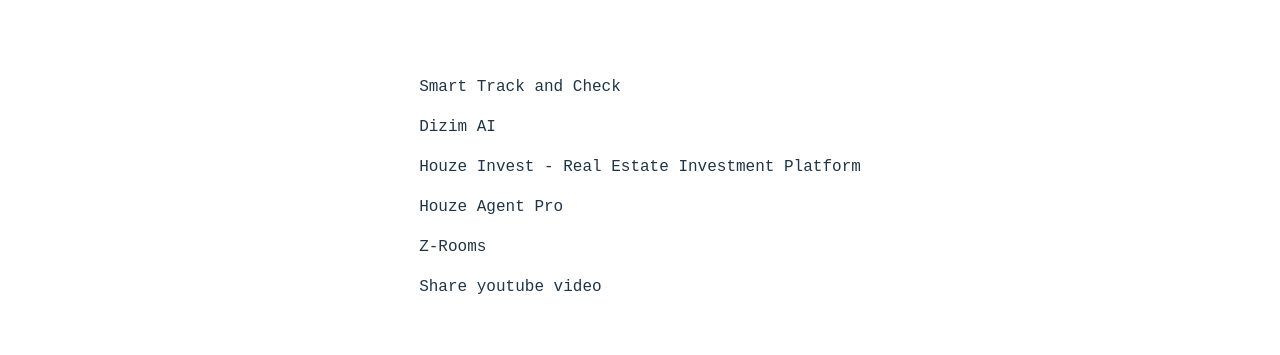
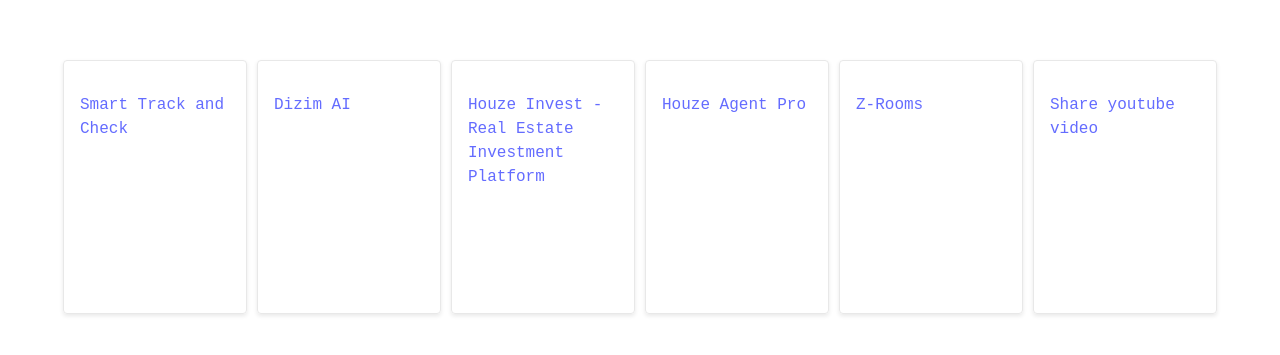
Before and after one commit to sr-albert/albert, a React (Vite) app: page /mine in a window 1280 px wide. Shown: the part 213-568 px from the top of the page. Built offline with nearby package versions, Linux system fonts and the light colour scheme; no server answers.

Commit message:
feat: coding project page

```diff
--- a/src/pages/Project/Project.scss
+++ b/src/pages/Project/Project.scss
@@ -1,2 +1,20 @@
+@import "../../styles/variables.scss";
+
+.project-card {
+  border: 1px solid #e8e8e8;
+  border-radius: 4px;
+  padding: 16px;
+  box-shadow: 0 2px 4px rgba(0, 0, 0, 0.09);
+  cursor: pointer;
+  width: 150px;
+  height: 220px;
+
+  &:hover {
+    border: 1px solid $main-color;
+    box-shadow: 0 2px 8px rgba(0, 0, 0, 0.09);
+  }
+}
 .project-list-wrapper {
+  display: flex;
+  gap: 10px;
 }
--- a/src/pages/Project/Project.tsx
+++ b/src/pages/Project/Project.tsx
@@ -1,11 +1,12 @@
 import { projects } from "@/mocks/project.data.mock";
 import { IProject } from "@/types/project";
+import { NavLink } from "react-router-dom";
 import "./Project.scss";
 
 export default function ProjectPage() {
   return (
     <div className="project-wrapper">
-      <ProjectList />
+      <ProjectList />{" "}
     </div>
   );
 }
@@ -49,8 +50,8 @@ function ProjectList() {
 
 function ProjectCardView({ id, name }: IProject) {
   return (
-    <div className="project-card">
+    <NavLink to={`/mine/${id}`} className="project-card">
       <p>{name}</p>
-    </div>
+    </NavLink>
   );
 }
--- a/src/routes/app.route.tsx
+++ b/src/routes/app.route.tsx
@@ -1,5 +1,6 @@
 import { App } from "@/app";
 import { Home, Project } from "@/pages";
+import { ErrorView } from "@/views";
 import NotFound from "@/views/NotFound/NotFound";
 import { createBrowserRouter } from "react-router-dom";
 
@@ -27,10 +28,18 @@ const appRoute = createBrowserRouter([
   {
     path: "/mine",
     element: <Project />,
+    errorElement: <ErrorView />,
+    children: [
+      {
+        path: "mine/:projectId",
+        element: <Project />,
+      },
+    ],
   },
   {
     path: "*",
     element: <NotFound />,
+    errorElement: <ErrorView />,
   },
 ]);
 
--- /dev/null
+++ b/src/views/ErrorView/ErrorView.tsx
@@ -0,0 +1,8 @@
+export default function ErrorView() {
+  return (
+    <div id="error-page">
+      <h1>Oops!</h1>
+      <p>Sorry, an unexpected error has occurred.</p>
+    </div>
+  );
+}
--- /dev/null
+++ b/src/views/ErrorView/index.tsx
@@ -0,0 +1,3 @@
+import ErrorView from "./ErrorView";
+
+export default ErrorView;
--- /dev/null
+++ b/src/views/ProjectDetailView/index.tsx
@@ -0,0 +1,3 @@
+import ProjectDetailView from "./ProjectDetailView";
+
+export default ProjectDetailView;
--- a/src/views/index.tsx
+++ b/src/views/index.tsx
@@ -1,5 +1,6 @@
 import { ActionBar, ActionBarSocial } from "./ActionBar";
 import BoundaryView from "./BoundaryView";
 import WorkView from "./WorkView";
+import ErrorView from "./ErrorView";
 
-export { ActionBar, BoundaryView, ActionBarSocial, WorkView };
+export { ActionBar, BoundaryView, ActionBarSocial, WorkView, ErrorView };
```
Also changed, not shown: src/views/ProjectDetailView/ProjectDetailView.tsx (added, +9 -0 lines).
